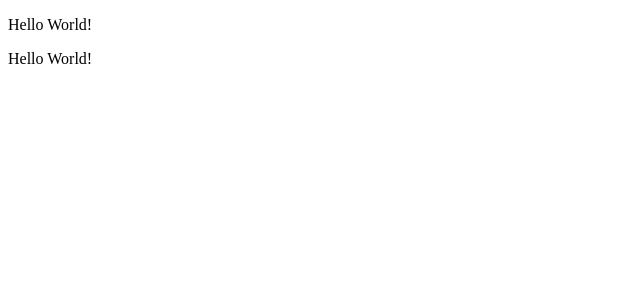
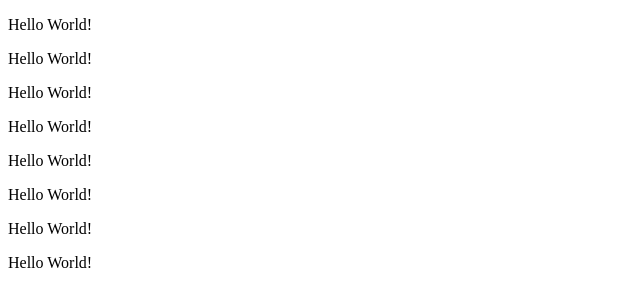
Before and after one commit to kudinov99/udemy_course, a plain HTML site: page index.html in a window 1280 px wide. Shown: the whole page, without its empty margins (0-640 px from the left). Drawn offline with Linux system fonts and the light colour scheme; files whose address does not match are found by name.

Commit message:
html modd

```diff
--- a/index.html
+++ b/index.html
@@ -10,6 +10,12 @@
 
     <p>Hello World!</p>
     <p>Hello World!</p>
+    <p>Hello World!</p>
+    <p>Hello World!</p>
+    <p>Hello World!</p>
+    <p>Hello World!</p>
+    <p>Hello World!</p>
+    <p>Hello World!</p>
 <script src="/udemy/js/script.js"></script>
 </body>
 </html>
```
